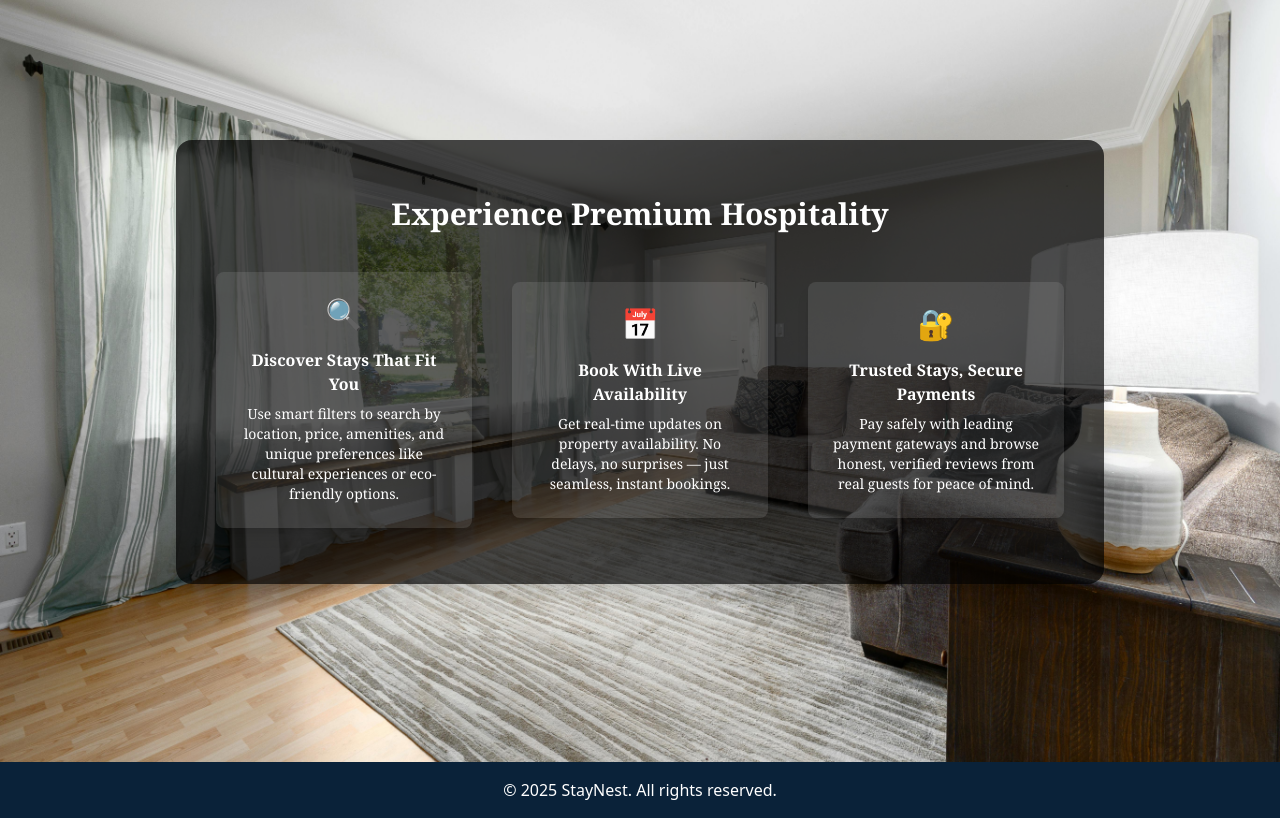
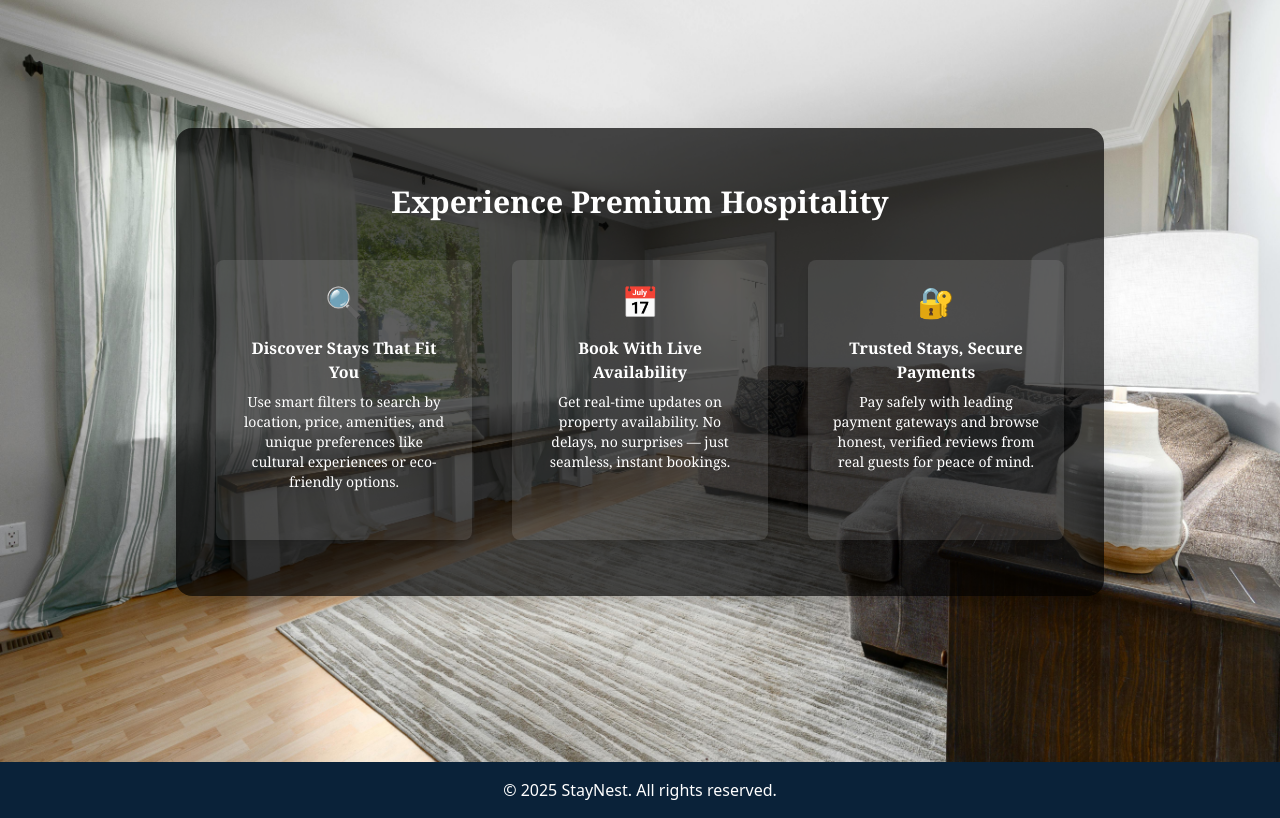
Before and after one commit to sourabhaprasad/hotel-booking, a Next.js app in the folder frontend/: page / in a window 1280 px wide. Shown: the part 910-1728 px from the top of the page. Built offline with nearby package versions, Linux system fonts and the light colour scheme.

Commit message:
fix: UI change

```diff
--- a/frontend/app/components/FeatureCard.jsx
+++ b/frontend/app/components/FeatureCard.jsx
@@ -3,7 +3,7 @@ import PropTypes from "prop-types";
 
 const FeatureCard = ({ icon, title, description }) => {
   return (
-    <div className="bg-white/10 px-6 py-6 rounded-lg w-64 shadow-lg min-h-[200px] hover:bg-white/20 transition duration-300 ease-in-out">
+    <div className="bg-white/10 px-6 py-6 rounded-lg w-64 shadow-lg min-h-[280px] hover:bg-white/20 transition duration-300 ease-in-out">
       <div className="flex flex-col items-center">
         <div className="text-3xl mb-4">{icon}</div>
         <h3 className="text-white text-base font-bold mb-2 text-center">
```
